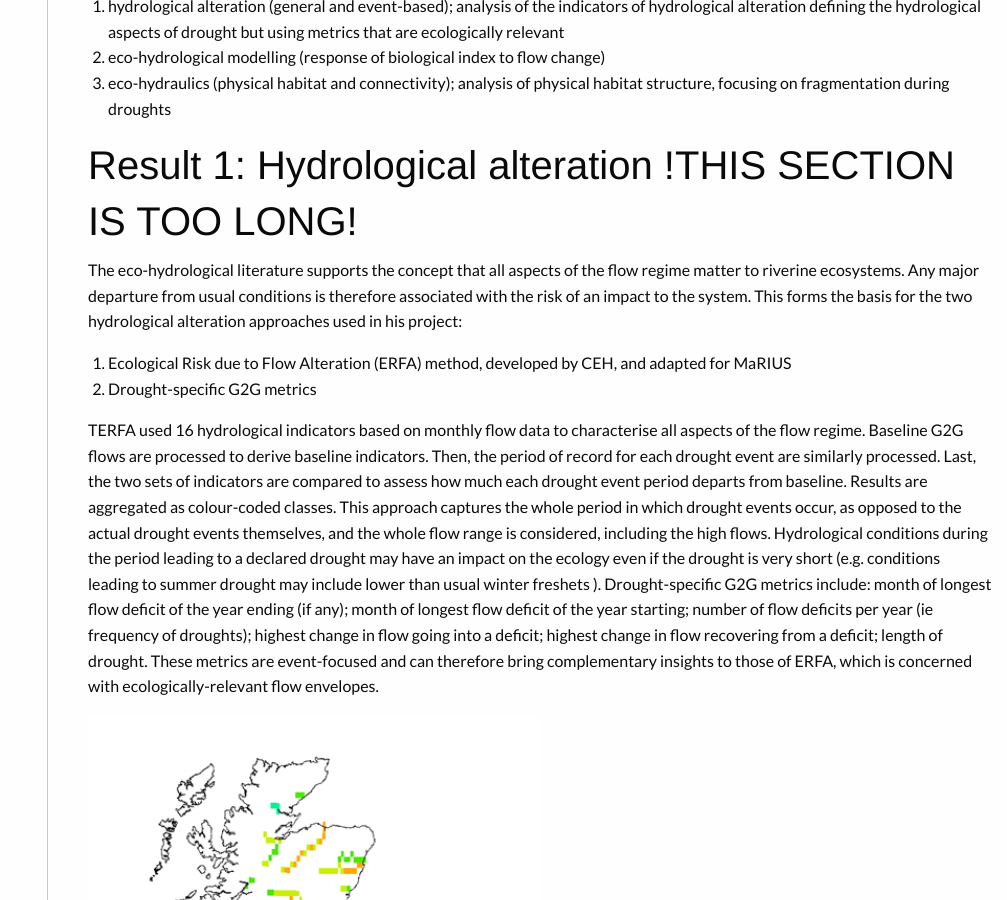
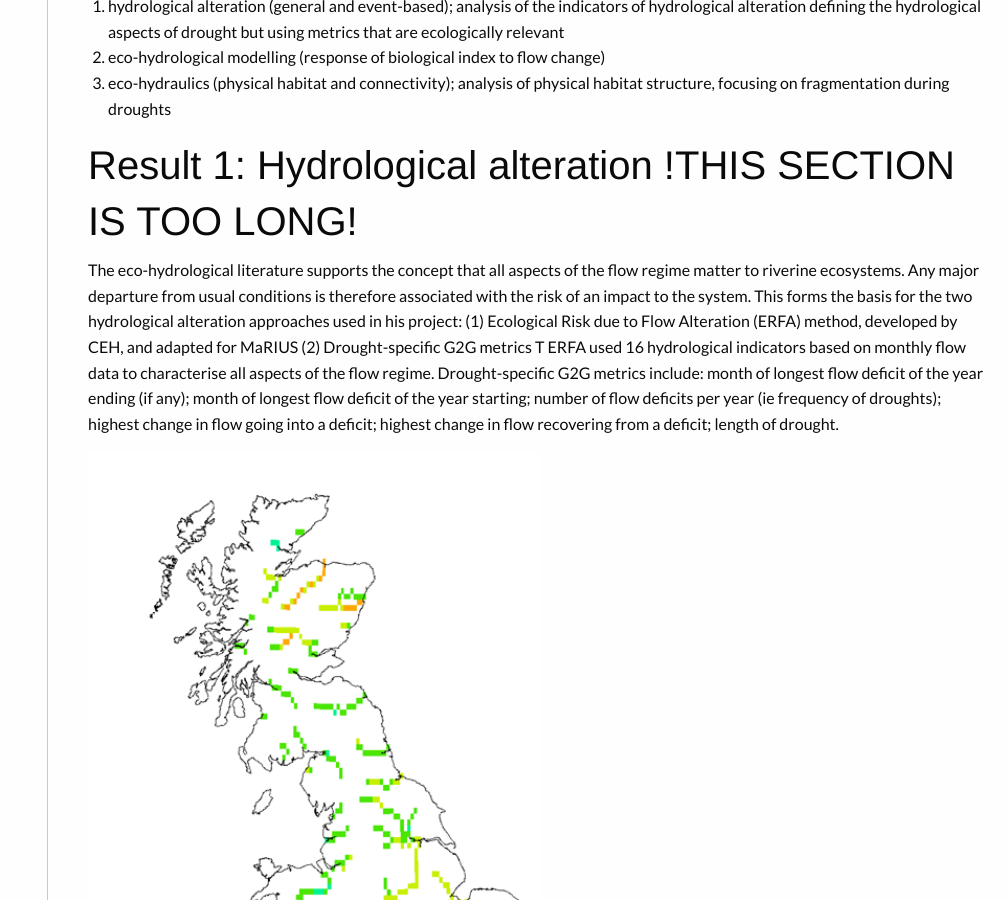
Before and after one commit to VictoriaJJ/mariusdroughtproject.org, a Jekyll site: the page built from _pages/dashboard/science/drought_impacts_management/ecology/rivers.md, in a window 1280 px wide and 900 px high, scrolled down 1063 px. Shown: the whole window, without its empty margins (273-1280 px from the left). Built offline with Jekyll 4.4.1, drawn with Linux system fonts in a browser that asks for light colours; some of the changed text lies outside the part shown.

Commit message:
Updated rivers.md

```diff
--- a/_pages/dashboard/science/drought_impacts_management/ecology/rivers.md
+++ b/_pages/dashboard/science/drought_impacts_management/ecology/rivers.md
@@ -33,12 +33,11 @@ In addition to a detailed review of evidence of how droughts affect river ecosys
 ## Result 1: Hydrological alteration !THIS SECTION IS TOO LONG!
 
 The eco-hydrological literature supports the concept that all aspects of the flow regime matter to riverine ecosystems. Any major departure from usual conditions is therefore associated with the risk of an impact to the system. This forms the basis for the two hydrological alteration approaches used in his project:
-
-1. Ecological Risk due to Flow Alteration (ERFA) method, developed by CEH, and adapted for MaRIUS
-2. Drought-specific G2G metrics
-
-TERFA used 16 hydrological indicators based on monthly flow data to characterise all aspects of the flow regime. Baseline G2G flows are processed to derive baseline indicators. Then, the period of record for each drought event are similarly processed. Last, the two sets of indicators are compared to assess how much each drought event period departs from baseline. Results are aggregated as colour-coded classes. This approach captures the whole period in which drought events occur, as opposed to the actual drought events themselves, and the whole flow range is considered, including the high flows. Hydrological conditions during the period leading to a declared drought may have an impact on the ecology even if the drought is very short (e.g. conditions leading to summer drought may include lower than usual winter freshets ).
-Drought-specific G2G metrics include: month of longest flow deficit of the year ending (if any); month of longest flow deficit of the year starting; number of flow deficits per year (ie frequency of droughts); highest change in flow going into a deficit; highest change in flow recovering from a deficit; length of drought. These metrics are event-focused and can therefore bring complementary insights to those of ERFA, which is concerned with ecologically-relevant flow envelopes.
+(1)	Ecological Risk due to Flow Alteration (ERFA) method, developed by CEH, and adapted for MaRIUS
+(2)	Drought-specific G2G metrics
+T
+ERFA used 16 hydrological indicators based on monthly flow data to characterise all aspects of the flow regime.
+Drought-specific G2G metrics include: month of longest flow deficit of the year ending (if any); month of longest flow deficit of the year starting; number of flow deficits per year (ie frequency of droughts); highest change in flow going into a deficit; highest change in flow recovering from a deficit; length of drought.
 
 ![Example of ecological risk classes (ERFA method) due to the departure of future hydrology (2050s) from baseline 1961-90.]({{site.baseurl}}/assets/img/Cedric1.jpg.png){:width="50%"}
 
@@ -56,12 +55,11 @@ Example of LIFE biological index (species level) response to flow predictors (Q1
 
 River organisms not only react indirectly to discharge, but also are directly sensitive to river hydraulics (the “missing link between hydrology and [river] ecology”) in two main ways:
 
-1. Loss of physical habitat diversity, in terms of depth, velocity, etc., created by the interaction between discharge and the channel morphology
-2. loss of longitudinal connectivity between sections of the river network when channels dry out (ie less opportunity to explore food sources, or to find most suitable conditions); particularly relevant to more mobile organisms like fish
+(1)	Loss of physical habitat diversity, in terms of depth, velocity, etc., created by the interaction between discharge and the channel morphology
+(2)	loss of longitudinal connectivity between sections of the river network when channels dry out (ie less opportunity to explore food sources, or to find most suitable conditions); particularly relevant to more mobile organisms like fish
 
 Hydraulic geometry models have been fitted at ~200 sites in England and Wales. Modelled flow data (G2G) are used as inputs to generate series of mean velocity, mean depth, and wetted width at these sites. A site-by-site analysis allows to gauge how much physical habitat may be lost during droughts.
-
-Modelled depths are then used to assess loss of connectivity within major catchments. A connectivity threshold was set at 10cm (a rough estimate of how much depth bigger organisms would need to be able to swim). For a given catchment, if one site is below the threshold once during a given year, it is marked as ‘dried’, hence the basin is fragmented (red on map). Network fragmentation has a significant impact on mobile organisms like fish in terms of limiting their access to food sources, to better suited habitat (e.g. if thermal conditions become too warm), etc.
+Modelled depths are then used to assess loss of connectivity within major catchments.
 
 ![Catchment fragmentation mapping; year 1976 (red, loss of connectivity at least once at one site; green, no loss).]({{site.baseurl}}/assets/img/Cedric3.jpg.png){:width="50%"}
 
```
